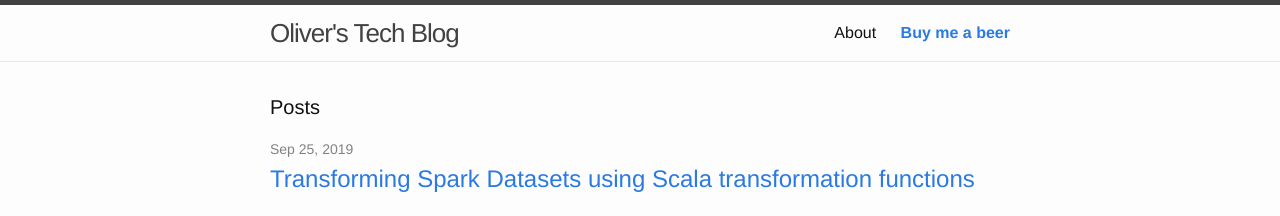
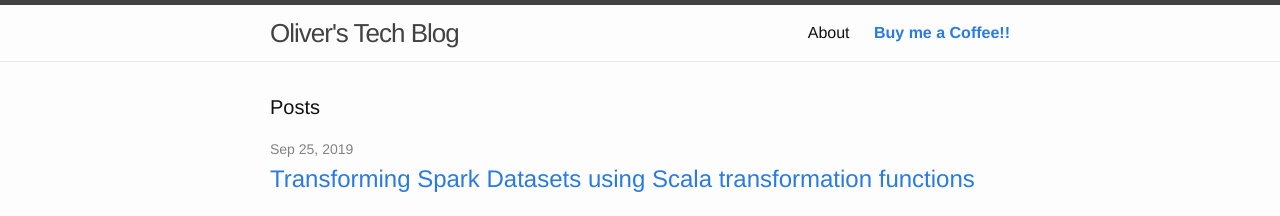
Before and after one commit to oliversavio/oliversavio.github.io, a Jekyll site: the page built from index.html, in a window 1280 px wide. Shown: the top 216 px of the page. Built offline with Jekyll 4.4.1, drawn with Linux system fonts in a browser that asks for light colours.

Commit message:
change donation link to buy me a coffee :)

```diff
--- a/_includes/header.html
+++ b/_includes/header.html
@@ -7,18 +7,22 @@
     <nav class="site-nav">
       <a href="#" class="menu-icon">
         <svg viewBox="0 0 18 15">
-          <path fill="#424242" d="M18,1.484c0,0.82-0.665,1.484-1.484,1.484H1.484C0.665,2.969,0,2.304,0,1.484l0,0C0,0.665,0.665,0,1.484,0 h15.031C17.335,0,18,0.665,18,1.484L18,1.484z"/>
-          <path fill="#424242" d="M18,7.516C18,8.335,17.335,9,16.516,9H1.484C0.665,9,0,8.335,0,7.516l0,0c0-0.82,0.665-1.484,1.484-1.484 h15.031C17.335,6.031,18,6.696,18,7.516L18,7.516z"/>
-          <path fill="#424242" d="M18,13.516C18,14.335,17.335,15,16.516,15H1.484C0.665,15,0,14.335,0,13.516l0,0 c0-0.82,0.665-1.484,1.484-1.484h15.031C17.335,12.031,18,12.696,18,13.516L18,13.516z"/>
+          <path fill="#424242"
+            d="M18,1.484c0,0.82-0.665,1.484-1.484,1.484H1.484C0.665,2.969,0,2.304,0,1.484l0,0C0,0.665,0.665,0,1.484,0 h15.031C17.335,0,18,0.665,18,1.484L18,1.484z" />
+          <path fill="#424242"
+            d="M18,7.516C18,8.335,17.335,9,16.516,9H1.484C0.665,9,0,8.335,0,7.516l0,0c0-0.82,0.665-1.484,1.484-1.484 h15.031C17.335,6.031,18,6.696,18,7.516L18,7.516z" />
+          <path fill="#424242"
+            d="M18,13.516C18,14.335,17.335,15,16.516,15H1.484C0.665,15,0,14.335,0,13.516l0,0 c0-0.82,0.665-1.484,1.484-1.484h15.031C17.335,12.031,18,12.696,18,13.516L18,13.516z" />
         </svg>
       </a>
 
       <div class="trigger">
         {% for my_page in site.pages %}
-          {% if my_page.title %}
-          <a class="page-link" href="{{ my_page.url | prepend: site.baseurl }}">{{ my_page.title }}</a>
-          <a href="https://paypal.me/OliverMascarenhas"><b>Buy me a beer</b></a>
-          {% endif %}
+        {% if my_page.title %}
+        <a class="page-link" href="{{ my_page.url | prepend: site.baseurl }}">{{ my_page.title }}</a>
+        <b><a href="https://www.instamojo.com/@oliver_savio/l9ce300019ebe43c492a2deb95dfa5fc7/" class="btn btn-primary" >Buy me a Coffee!!</a></b>
+        <script src="https://js.instamojo.com/v1/button.js"></script>
+        {% endif %}
         {% endfor %}
       </div>
     </nav>
```
